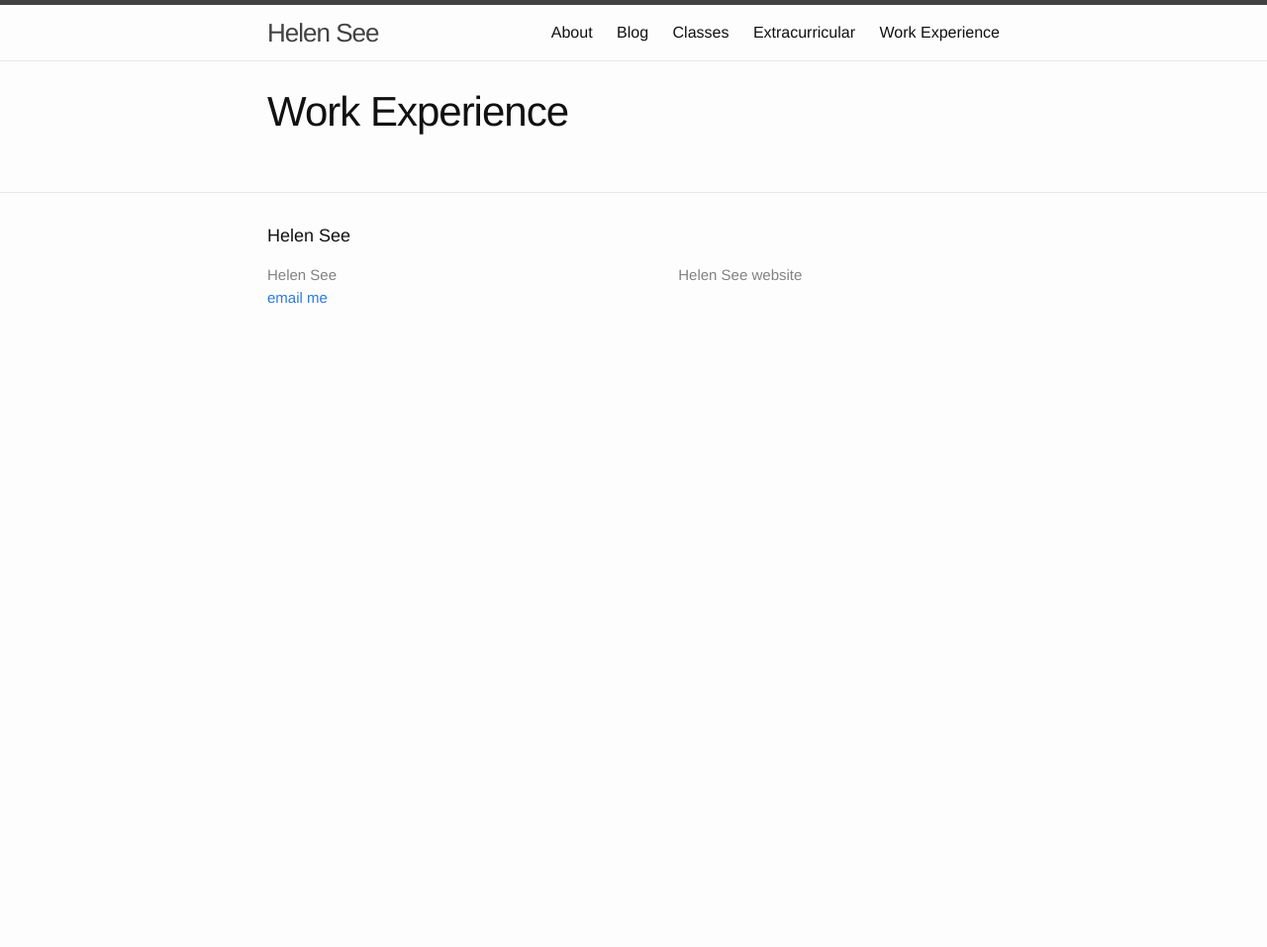
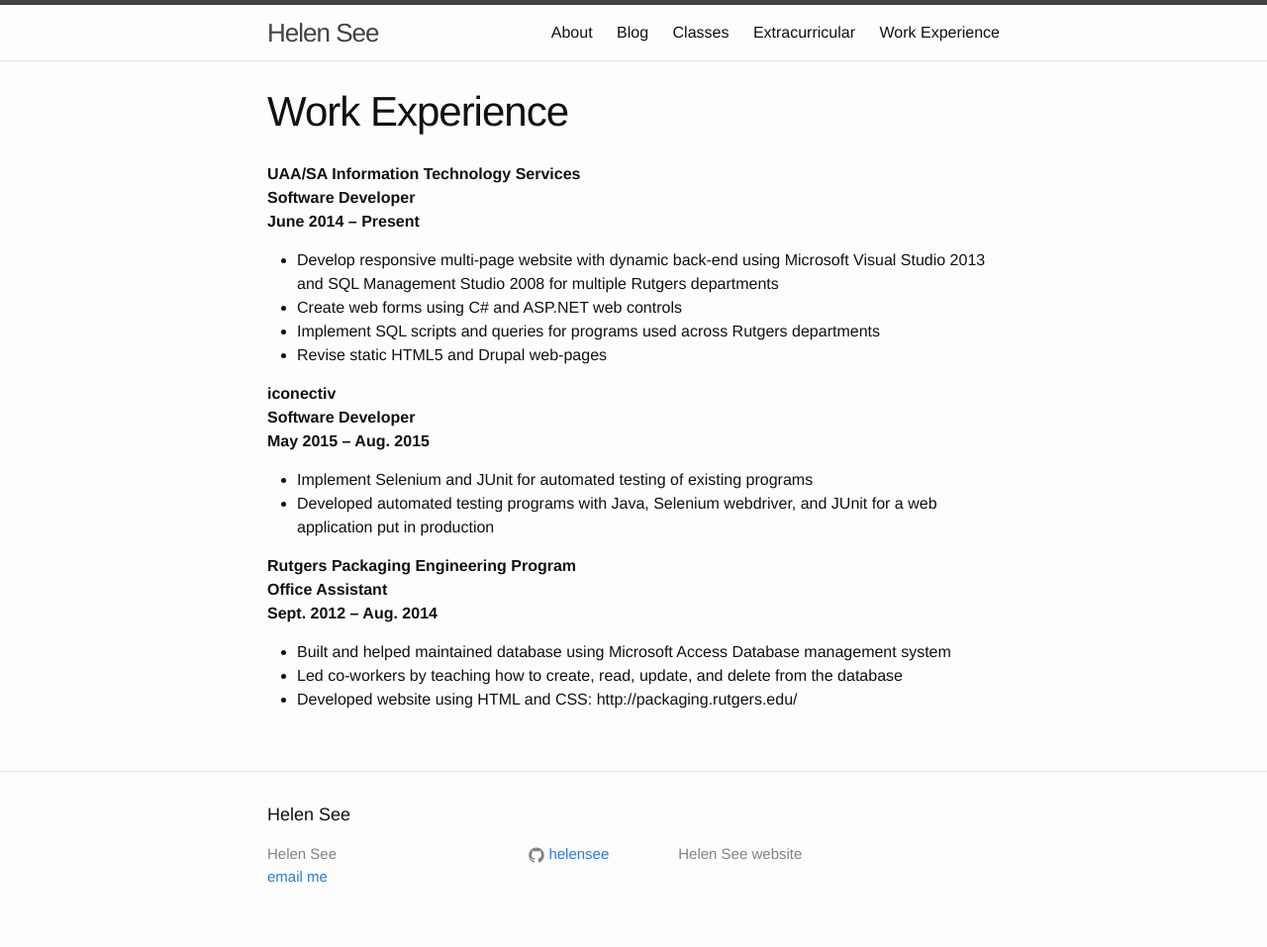
Before and after one commit to helensee/helensee.github.io, a Jekyll site: the page built from workexp.md, in a window 1280 px wide. Shown: the whole page at 99% size. Built offline with Jekyll 4.4.1, drawn with Linux system fonts in a browser that asks for light colours; before the commit the page ends 900 px from its top, so only the background shows below that.

Commit message:
added work exp

```diff
--- a/_config.yml
+++ b/_config.yml
@@ -6,8 +6,10 @@ description: > # this means to ignore newlines until "baseurl:"
 baseurl: "" # the subpath of your site, e.g. /blog/
 url: "" # the base hostname & protocol for your site
 #twitter_username: jekyllrb
-#github_username:  jekyll
+github_username: helensee
 #linkedin username:
 
 # Build settings
 markdown: kramdown
+kramdown:
+  input: GFM
--- a/workexp.html
+++ /dev/null
@@ -1,5 +0,0 @@
----
-layout: page
-title: Work Experience
-permalink: /work/
----
--- /dev/null
+++ b/workexp.md
@@ -0,0 +1,30 @@
+---
+layout: page
+title: Work Experience
+permalink: /work/
+---
+
+**UAA/SA Information Technology Services**
+**Software Developer**
+**June 2014 – Present**
+
+* Develop responsive multi-page website with dynamic back-end using Microsoft Visual Studio 2013 and SQL Management Studio 2008 for multiple Rutgers departments
+* Create web forms using C# and ASP.NET web controls
+* Implement SQL scripts and queries for programs used across Rutgers departments
+* Revise static HTML5 and Drupal web-pages
+
+
+**iconectiv**
+**Software Developer**
+**May 2015 – Aug. 2015**
+
+* Implement Selenium and JUnit for automated testing of existing programs
+* Developed automated testing programs with Java, Selenium webdriver, and JUnit for a web application put in production
+
+**Rutgers Packaging Engineering Program**
+**Office Assistant**
+**Sept. 2012 – Aug. 2014**
+
+* Built and helped maintained database using Microsoft Access Database management system
+* Led co-workers by teaching how to create, read, update, and delete from the database
+* Developed website using HTML and CSS: http://packaging.rutgers.edu/
```
Also changed, not shown: extracurricular.html (+22 -1 lines).
